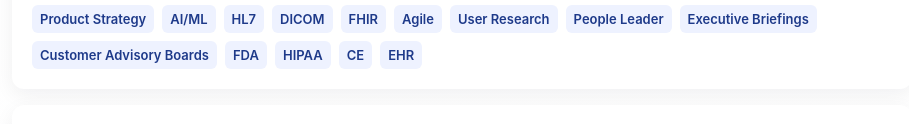
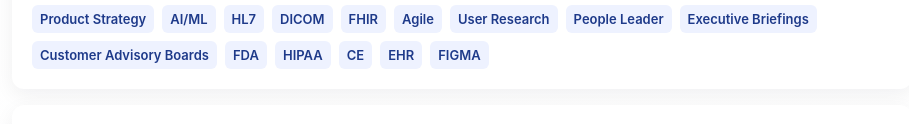
Before and after one commit to umamoraydr/resume, a plain HTML site: page index.html in a window 1280 px wide. Shown: the part 1664-1788 px from the top of the page, without its empty margins (178-1087 px from the left). Drawn offline with Linux system fonts and the light colour scheme.

Commit message:
Add FIGMA skill to the skills section

```diff
--- a/index.html
+++ b/index.html
@@ -200,6 +200,7 @@
         <div class="skill">HIPAA</div>
         <div class="skill">CE</div>
         <div class="skill">EHR</div>
+        <div class="skill">FIGMA</div>
       </div>
     </section>
 
```
